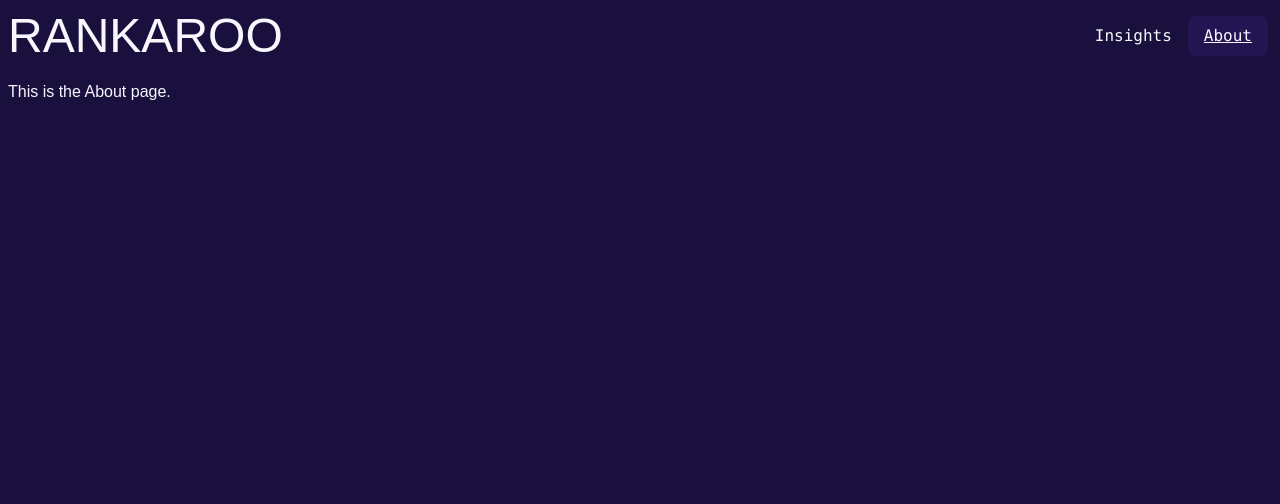
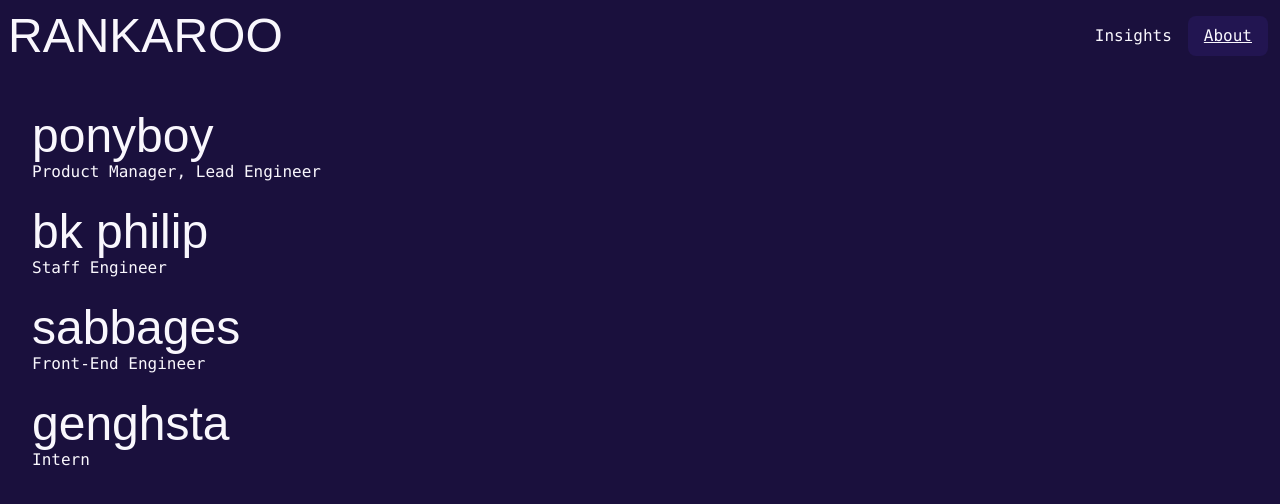
Before and after one commit to ptrang127/rankaroo-ui, a React (Vite) app: page /about in a window 1280 px wide. Shown: the top 504 px of the page. Built offline with nearby package versions, Linux system fonts and the light colour scheme; a web font is replaced by a local one.

Commit message:
Add basic employee info

```diff
--- a/src/routes/about.lazy.tsx
+++ b/src/routes/about.lazy.tsx
@@ -5,5 +5,24 @@ export const Route = createLazyFileRoute('/about')({
 })
 
 function About() {
-  return <div className="p-2">This is the About page.</div>
+  return (
+    <div className="px-8 flex flex-col my-10 gap-6">
+      <div className="text-left">
+        <h1 className="text-5xl">ponyboy</h1>
+        <p className="font-mono">Product Manager, Lead Engineer</p>
+      </div>
+      <div className="text-left">
+        <h1 className="text-5xl">bk philip</h1>
+        <p className="font-mono">Staff Engineer</p>
+      </div>
+      <div className="text-left">
+        <h1 className="text-5xl">sabbages</h1>
+        <p className="font-mono">Front-End Engineer</p>
+      </div>
+      <div className="text-left">
+        <h1 className="text-5xl">genghsta</h1>
+        <p className="font-mono">Intern</p>
+      </div>
+    </div>
+  )
 }
```
